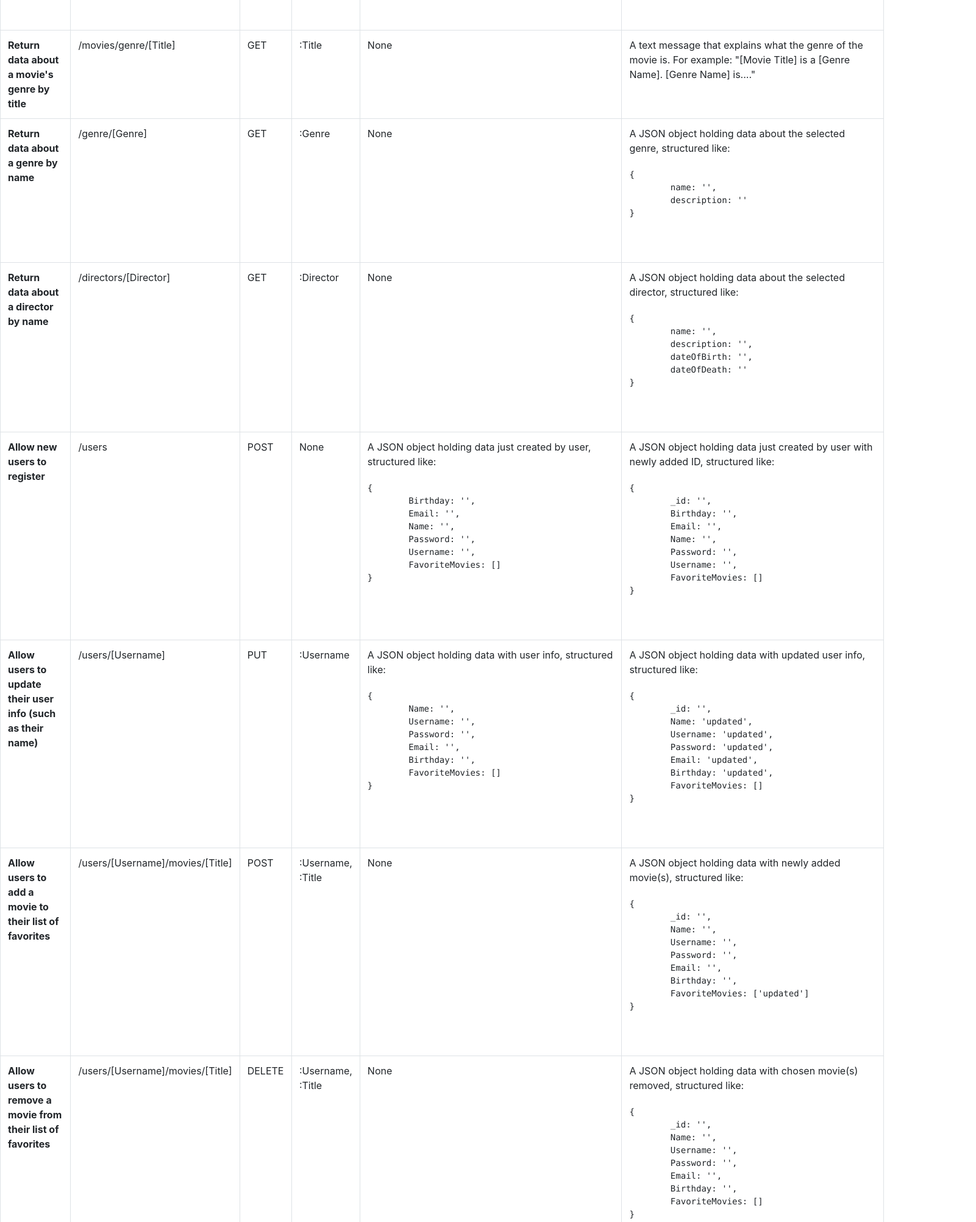
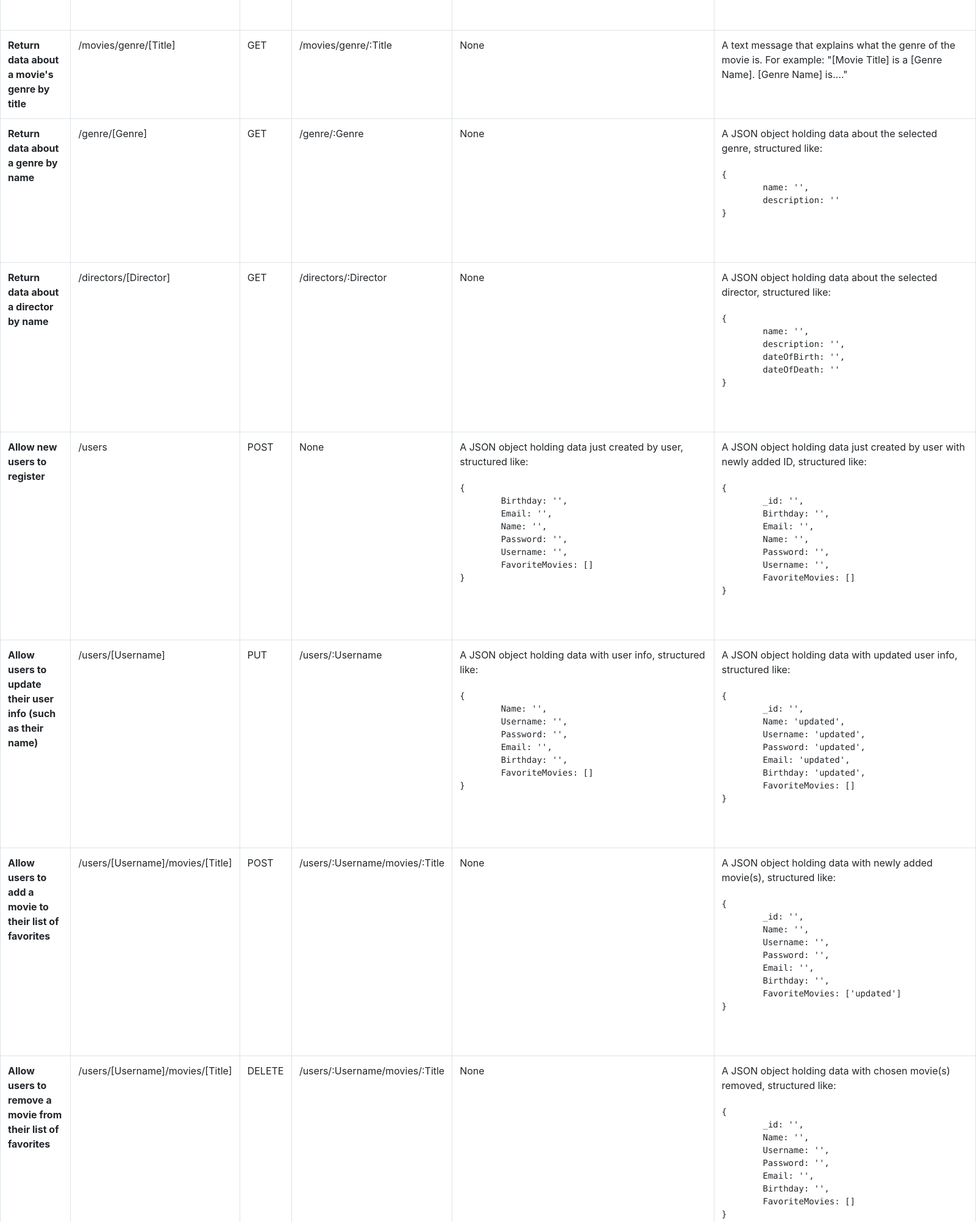
Before and after one commit to gracesuhyun/myFlix-API, a website: page public/documentation.html in a window 1280 px wide. Shown: the part 796-2800 px from the top of the page at 61% size, 1601 px wide, since content can reach past the window. Drawn offline with nearby package versions, Linux system fonts and the light colour scheme.

Commit message:
Update documentation.html

```diff
--- a/public/documentation.html
+++ b/public/documentation.html
@@ -46,7 +46,7 @@
 				<th>Return data about a single movie by title to the user</th>
 				<td>/movies/[Title]</td>
 				<td>GET</td>
-				<td>:Title</td>
+				<td>/movies/:Title</td>
 				<td>None</td>
 				<td>A JSON object holding data about a single movie, structured like:
 					<pre>
@@ -76,7 +76,7 @@
 				<th>Return data about a movie's genre by title</th>
 				<td>/movies/genre/[Title]</td>
 				<td>GET</td>
-				<td>:Title</td>
+				<td>/movies/genre/:Title</td>
 				<td>None</td>
 				<td> A text message that explains what the genre of the movie is. For example: "[Movie Title] is a [Genre Name]. [Genre Name] is...."</td></td>
 			  </tr>
@@ -85,7 +85,7 @@
 				<th>Return data about a genre by name</th>
 				<td>/genre/[Genre]</td>
 				<td>GET</td>
-				<td>:Genre</td>
+				<td>/genre/:Genre</td>
 				<td>None</td>
 				<td> A JSON object holding data about the selected genre, structured like:
 					<pre>
@@ -104,7 +104,7 @@
 				<th>Return data about a director by name</th>
 				<td>/directors/[Director]</td>
 				<td>GET</td>
-				<td>:Director</td>
+				<td>/directors/:Director</td>
 				<td>None</td>
 				<td> A JSON object holding data about the selected director, structured like:
 					<pre>
@@ -160,7 +160,7 @@
 				<th>Allow users to update their user info (such as their name)</th>
 				<td>/users/[Username]</td>
 				<td>PUT</td>
-				<td>:Username</td>
+				<td>/users/:Username</td>
 				<td>A JSON object holding data with user info, structured like:
 					<pre>
 						<code>
@@ -196,7 +196,7 @@
 				<th>Allow users to add a movie to their list of favorites</th>
 				<td>/users/[Username]/movies/[Title]</td>
 				<td>POST</td>
-				<td>:Username, :Title</td>
+				<td>/users/:Username/movies/:Title</td>
 				<td>None
 				</td>
 				<td>A JSON object holding data with newly added movie(s), structured like:
@@ -220,7 +220,7 @@
 				<th>Allow users to remove a movie from their list of favorites</th>
 				<td>/users/[Username]/movies/[Title]</td>
 				<td>DELETE</td>
-				<td>:Username, :Title</td>
+				<td>/users/:Username/movies/:Title</td>
 				<td>None</td>
 				<td>A JSON object holding data with chosen movie(s) removed, structured like:
 					<pre>
@@ -243,7 +243,7 @@
 				<th>Allow existing users to deregister</th>
 				<td>/users/[Username]</td>
 				<td>DELETE</td>
-				<td>:Username</td>
+				<td>/users/:Username</td>
 				<td>None</td>
 				<td>A message indicating whether user was successfully deleted.</td>
 			  </tr>
```
